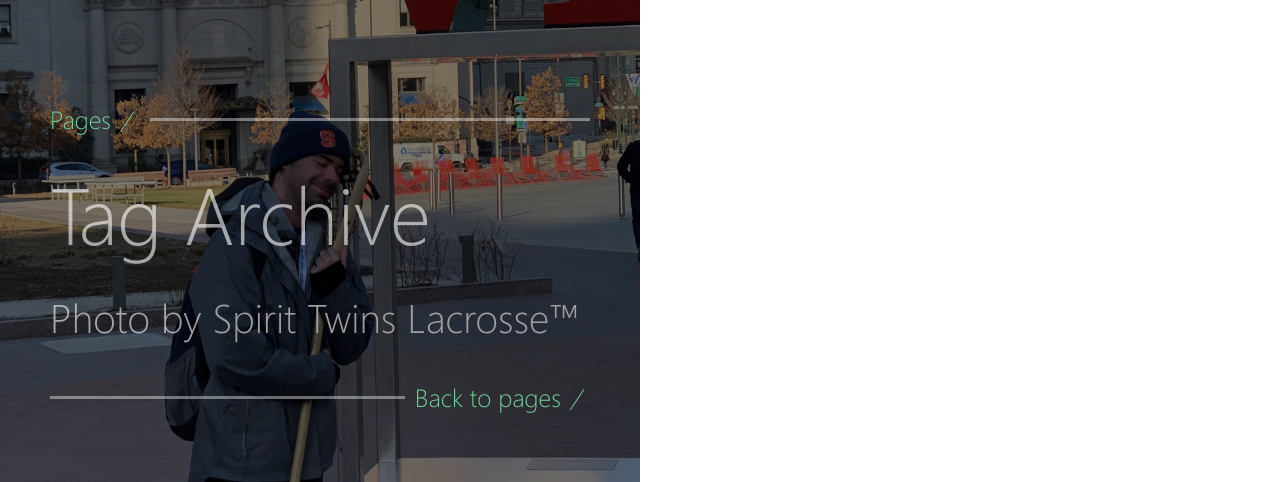
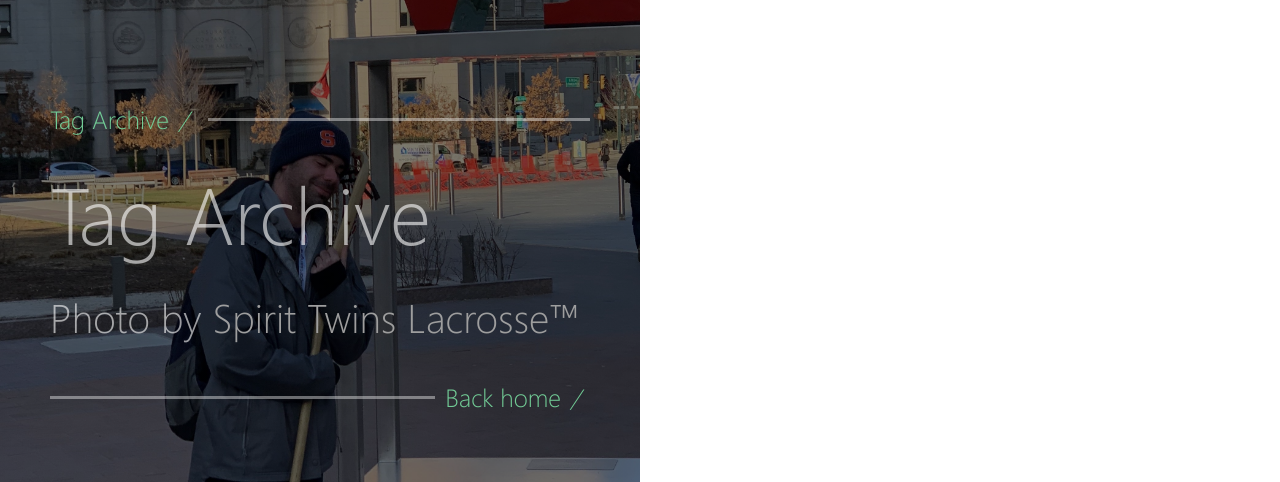
Before and after one commit to adamdjbrett/spirittwinslacrosse.com, a Jekyll site: the page built from _pages/tags.md, in a window 1280 px wide. Shown: the part 418-900 px from the top of the page. Built offline with Jekyll 4.4.1, drawn with Linux system fonts in a browser that asks for light colours.

Commit message:
Update page.html
updating page

```diff
--- a/_layouts/page.html
+++ b/_layouts/page.html
@@ -11,7 +11,7 @@
       <div class="content">
         <a href="{{ site.url }}/" class="logo"><img src="{{ site.url }}/images/{{ site.logo }}"></a>
         <div class="post-title-section">
-          <div class="section-line">Pages <em>/</em></div>
+          <div class="section-line">{{ page.title }} <em>/</em></div>
           <h1 class="section-title">{{ page.title | markdownify | remove: "<p>" | remove: "</p>" }}</h1>
           <ul class="tags">
             {% for tag in page.tags %}
@@ -31,7 +31,7 @@
             <a href="/">Spirit Twins Lacrosse&trade;</a>
           {% endif %}
           </h4>
-          <div class="section-line reverse"><a href="{{ site.url }}/posts.html">Back to pages</a> <em>/</em></div>
+          <div class="section-line reverse"><a href="{{ site.url }}/">Back home</a> <em>/</em></div>
         </div>
       </div>
     </div>
```
